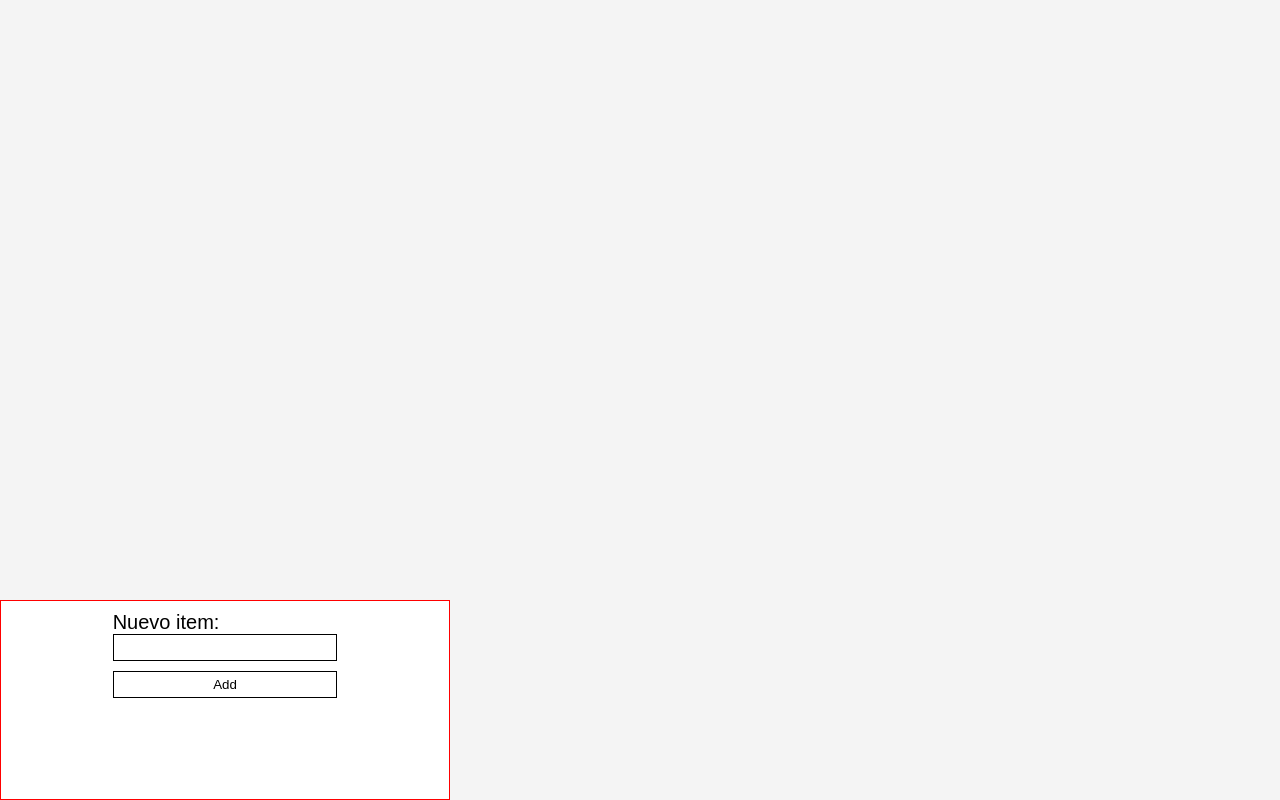
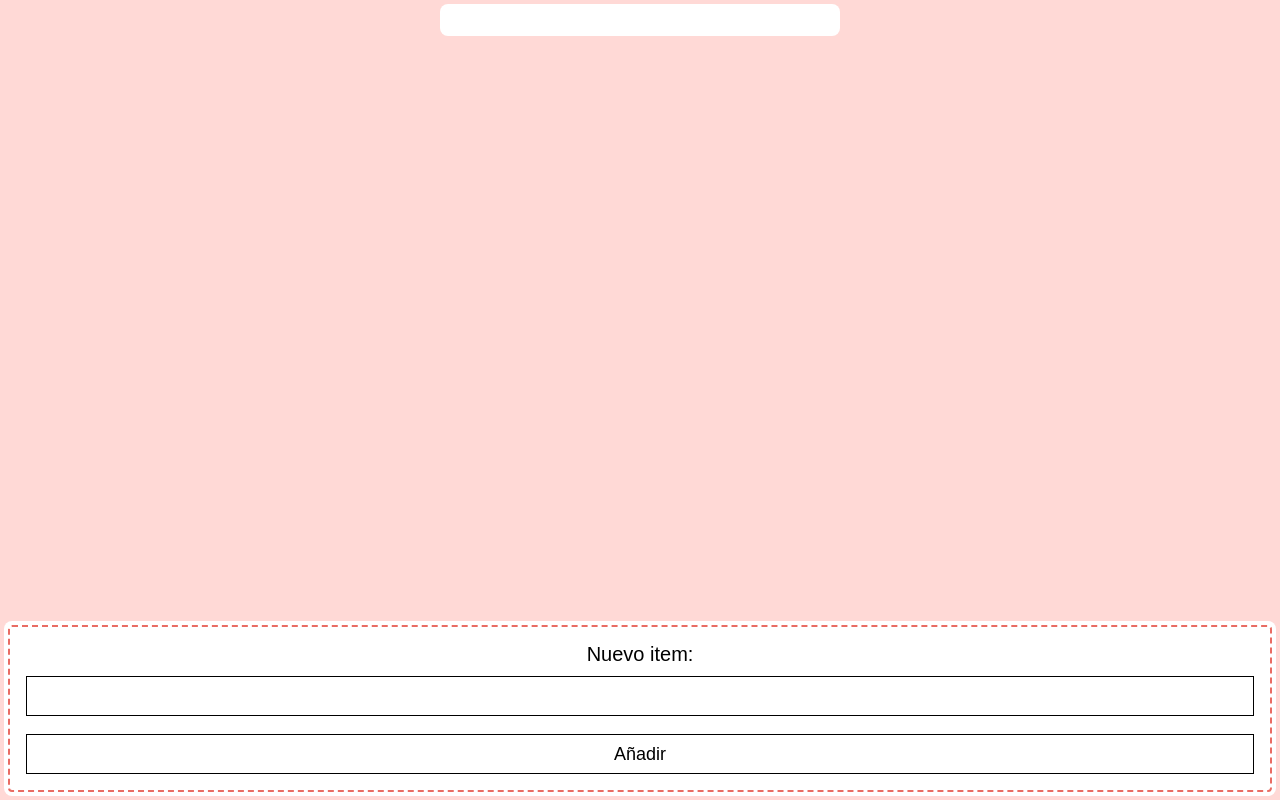
Before and after one commit to catharygr/to-do-list-react, a React (Vite) app: page / in a window 1280 px wide. Built offline with nearby package versions, Linux system fonts and the light colour scheme.

Commit message:
Trabajando en los componentes y su css

```diff
--- a/src/TodoList.jsx
+++ b/src/TodoList.jsx
@@ -26,7 +26,7 @@ function TodoList({ handleAddItem }) {
               setLabel(event.target.value);
             }}
           />
-          <button>Add</button>
+          <button>Añadir</button>
         </div>
       </form>
     </div>
--- a/src/index.css
+++ b/src/index.css
@@ -6,7 +6,13 @@
 
 body {
   font-family: Arial, Helvetica, sans-serif;
-  background-color: #f4f4f4;
+  padding: 4px;
+  background: #ffd9d6;
+}
+html,
+body,
+#root {
+  height: 100%;
 }
 
 h1 {
@@ -15,27 +21,85 @@ h1 {
 }
 
 .wrapper {
-  width: 100%;
-  max-width: 1200px;
+  height: 100%;
+  display: flex;
+  flex-direction: column;
+  gap: 32px;
+}
+
+.list-wrapper {
+  flex: 1;
+}
+
+.shopping-list {
+  background: white;
+  box-shadow: var(--shadow-elevation-high);
+  border-radius: 8px;
+  padding: 16px;
   margin: 0 auto;
-  padding: 0 20px;
+  max-width: 400px;
+  list-style-type: none;
+}
+
+.shopping-list li {
+  padding: 8px 0px;
+  border-bottom: 1px dashed hsl(4deg 75% 65%);
+}
+
+.shopping-list li:first-of-type {
+  padding-top: 0;
+}
+
+.shopping-list li:last-of-type {
+  padding-bottom: 0;
+  border-bottom: none;
+}
+.shopping-list li::marker {
+  color: hsl(4deg 75% 65%);
 }
 
 .new-list-item-form {
-  width: 450px;
-  height: 200px;
-  background-color: white;
-  border: 1px solid red;
-  padding: 10px;
-  box-sizing: border-box;
-  position: fixed;
-  bottom: 0;
-  left: 0;
+  background: white;
+  box-shadow: var(--shadow-elevation-high);
+  padding: 4px;
+  border-radius: 8px;
+}
+
+.new-list-item-form form {
+  border: 2px dashed hsl(4deg 75% 65%);
+  border-radius: 4px;
+  padding: 16px;
+  text-align: center;
+}
+
+.row {
   display: flex;
-  flex-direction: column;
-  justify-content: flex-start;
-  align-items: center;
+  flex-wrap: wrap;
+  gap: 8px;
 }
+
+label {
+  display: block;
+  margin-bottom: 16px;
+  font-size: 1.125rem;
+  font-weight: 500;
+}
+
+.row input,
+.row button {
+  height: 2.5rem;
+  font-size: 1.125rem;
+}
+
+.row input {
+  flex: 4;
+  min-width: 220px;
+}
+
+/* .row button {
+  flex: 1;
+  min-width: 90px;
+} */
 
 .new-list-item-form label {
   font-size: 20px;
```
